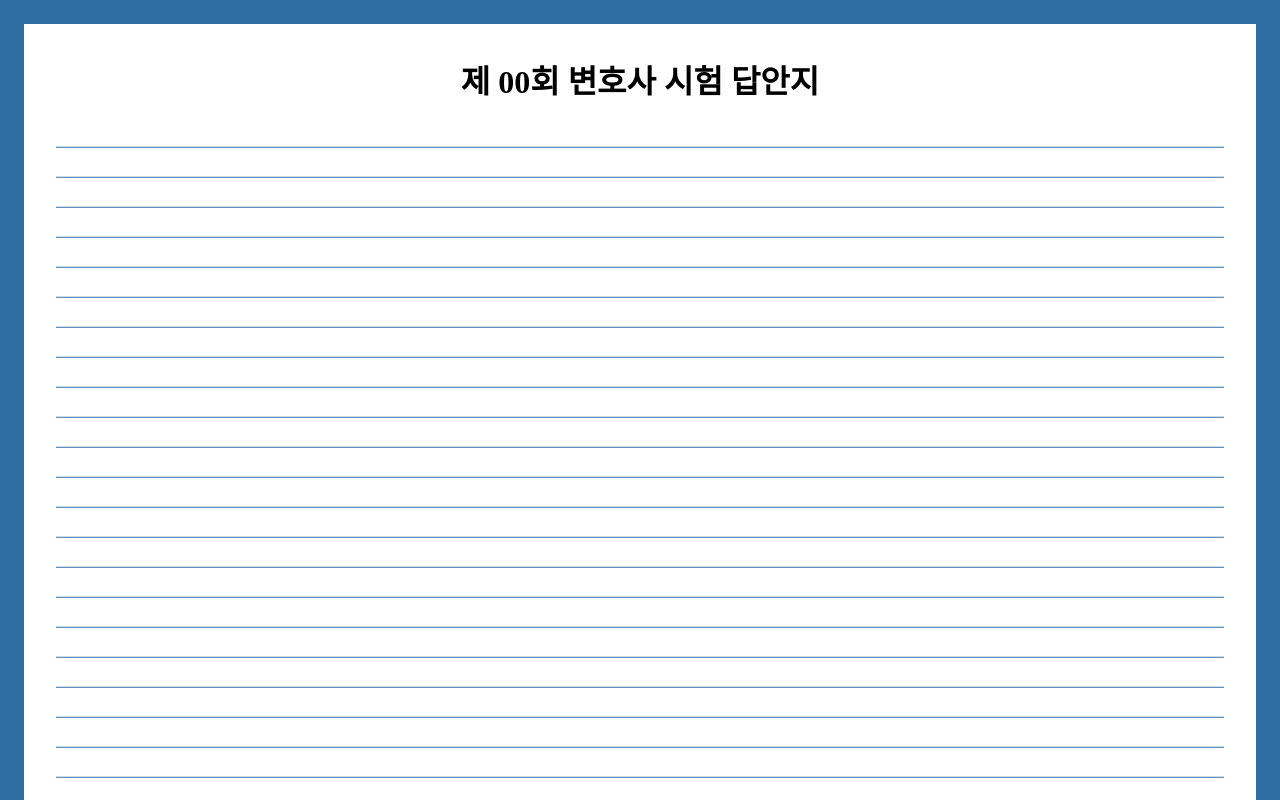
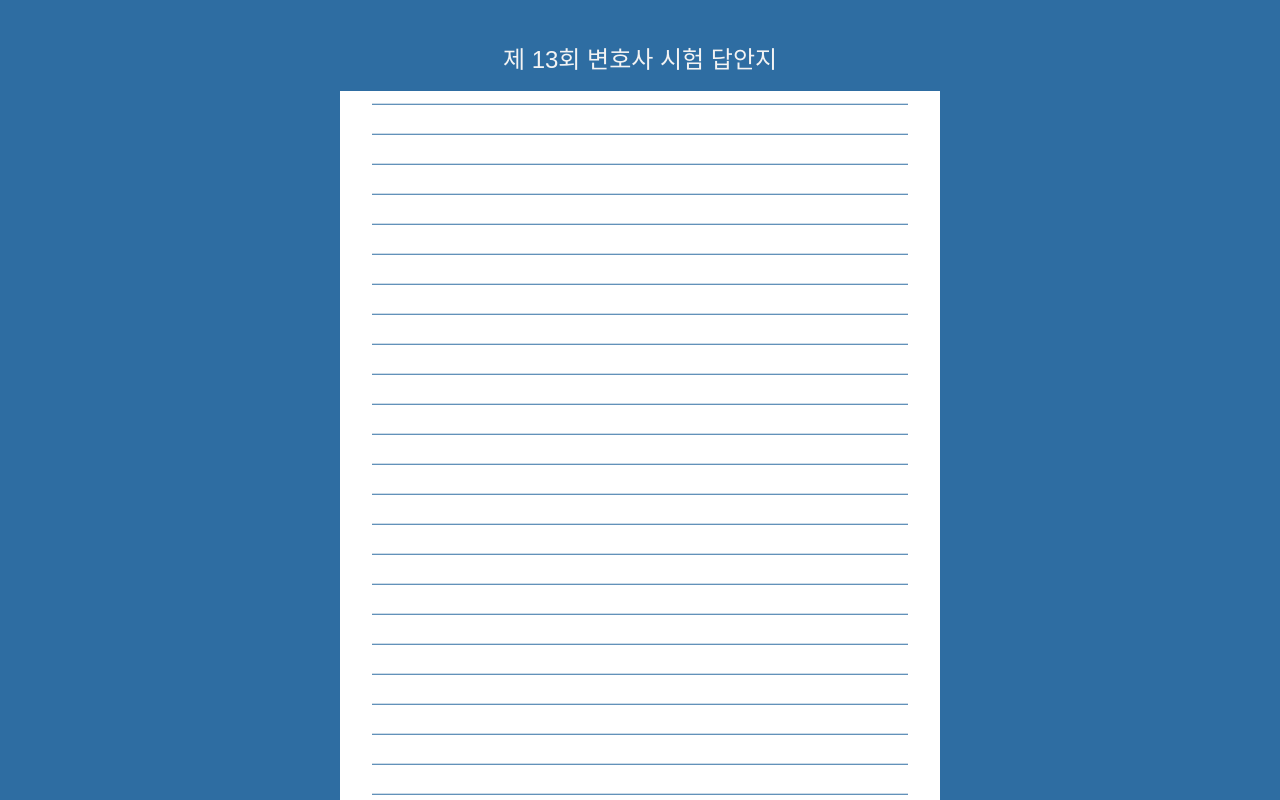
Before and after one commit to uu29/lawyers, a Next.js app: page / in a window 1280 px wide. Shown: the top 800 px of the page. Built offline with nearby package versions, Linux system fonts and the light colour scheme.

Commit message:
feat: style

```diff
--- a/pages/index.tsx
+++ b/pages/index.tsx
@@ -5,41 +5,39 @@ export default function Home() {
   return (
     <>
       <Head>
-        <title>Create Next App</title>
-        <meta name="description" content="Generated by create next app" />
+        <title>제 13회 변호사 시험 답안지</title>
+        <meta name="description" content="제 13회 변호사 시험 답안지입니다." />
         <meta name="viewport" content="width=device-width, initial-scale=1" />
         <link rel="icon" href="/favicon.ico" />
       </Head>
-      <Background>
       <Main>
+        <Title>제 13회 변호사 시험 답안지</Title>
         <Content>
-          <Title>제 00회 변호사 시험 답안지</Title>
           <Textarea />
         </Content>
       </Main>
-      </Background>
     </>
   )
 }
 
-const Background = styled.div`
+const Main = styled.main`
+  min-height: 100vh;
   background: #2E6DA2;
-  padding: 1.5rem;
-`;
-
-const Main = styled.main`
-  background: #fff;
-  min-height: 100vh;
 `;
 
 const Content = styled.div`
-  max-width: 1200px;
+  max-width: 600px;
+  padding: 0 1rem;
   margin: auto;
+  background: #fff;
 `;
 
 const Title = styled.h1`
-  padding: 2rem;
+  padding: 2.5rem 0 1rem;
   text-align: center;
+  font-size: 24px;
+  color: #f3f3f3;
+  font-weight: 500;
 `
 
 const Textarea = styled.textarea`
--- a/styles/globals.css
+++ b/styles/globals.css
@@ -2,6 +2,7 @@
   box-sizing: border-box;
   padding: 0;
   margin: 0;
+  font-family: "Dotum", Sans-Serif;
 }
 
 html,
```
